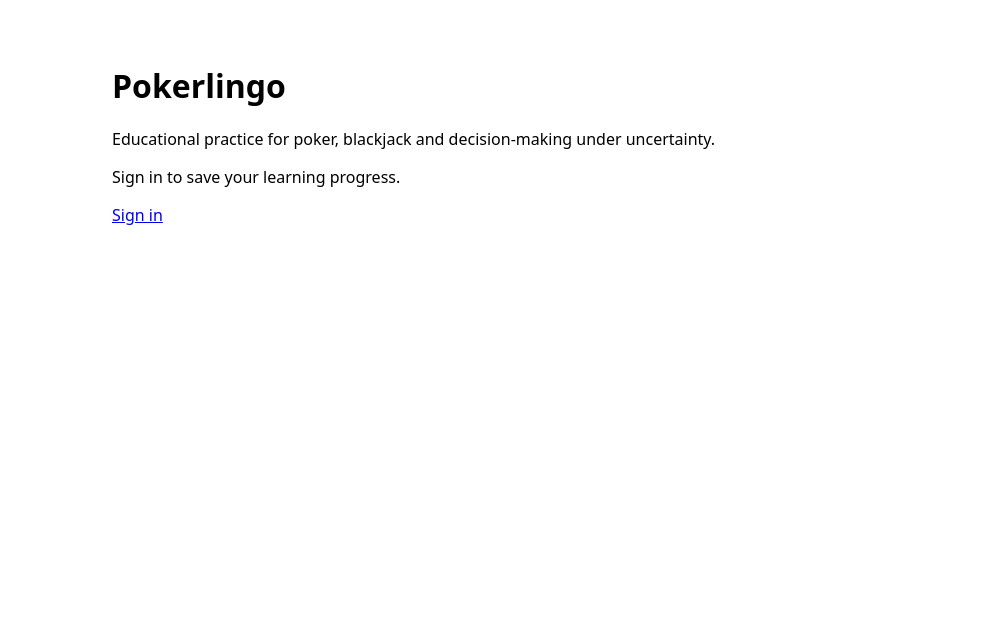
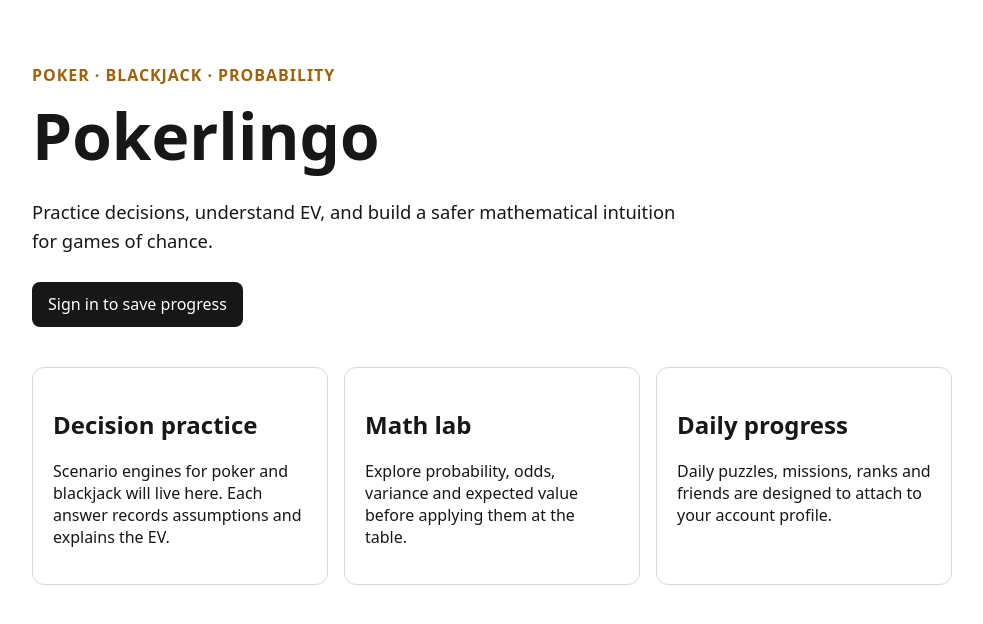
Before and after one commit to guangnn-161/Pokerlingo, a Next.js app in the folder apps/web/: page / in a window 1280 px wide. Shown: the top 624 px of the page, without its empty margins (148-1131 px from the left). Built offline with nearby package versions, Linux system fonts and the light colour scheme; no server answers.

Commit message:
feat(web): add learner home and profile entry point

```diff
--- a/apps/web/app/page.tsx
+++ b/apps/web/app/page.tsx
@@ -1,11 +1,35 @@
 import Link from "next/link";
 import { auth } from "@/auth";
+
+const cardStyle = {
+  border: "1px solid #d7d7d7",
+  borderRadius: 12,
+  padding: "1.25rem",
+  background: "#fff"
+};
+
 export default async function Home() {
   const session = await auth();
-  return <main style={{ maxWidth: 760, margin: "4rem auto", fontFamily: "system-ui", padding: "0 1rem" }}>
-    <h1>Pokerlingo</h1>
-    <p>Educational practice for poker, blackjack and decision-making under uncertainty.</p>
-    <p>{session?.user ? `Signed in as ${session.user.email ?? session.user.name ?? "learner"}.` : "Sign in to save your learning progress."}</p>
-    <Link href={session?.user ? "/api/me" : "/login"}>{session?.user ? "View session API" : "Sign in"}</Link>
+  const learner = session?.user;
+
+  return <main style={{ maxWidth: 920, margin: "4rem auto", fontFamily: "system-ui", padding: "0 1rem", color: "#171717" }}>
+    <section style={{ marginBottom: "2.5rem" }}>
+      <p style={{ color: "#a16207", fontWeight: 700, letterSpacing: ".06em", textTransform: "uppercase", margin: 0 }}>Poker · Blackjack · Probability</p>
+      <h1 style={{ fontSize: "clamp(2.25rem, 6vw, 4rem)", margin: ".35rem 0 .75rem" }}>Pokerlingo</h1>
+      <p style={{ fontSize: "1.15rem", maxWidth: 660, lineHeight: 1.6 }}>
+        Practice decisions, understand EV, and build a safer mathematical intuition for games of chance.
+      </p>
+      {learner ? <div style={{ display: "flex", gap: ".75rem", alignItems: "center", flexWrap: "wrap" }}>
+        <span>Signed in as <strong>{learner.name ?? learner.email ?? "learner"}</strong>.</span>
+        <Link href="/profile">Open profile</Link>
+        <Link href="/api/me">Session API</Link>
+      </div> : <Link href="/login" style={{ display: "inline-block", marginTop: ".5rem", padding: ".7rem 1rem", background: "#171717", color: "white", borderRadius: 8, textDecoration: "none" }}>Sign in to save progress</Link>}
+    </section>
+
+    <section aria-label="Learning areas" style={{ display: "grid", gridTemplateColumns: "repeat(auto-fit, minmax(210px, 1fr))", gap: "1rem" }}>
+      <article style={cardStyle}><h2>Decision practice</h2><p>Scenario engines for poker and blackjack will live here. Each answer records assumptions and explains the EV.</p></article>
+      <article style={cardStyle}><h2>Math lab</h2><p>Explore probability, odds, variance and expected value before applying them at the table.</p></article>
+      <article style={cardStyle}><h2>Daily progress</h2><p>Daily puzzles, missions, ranks and friends are designed to attach to your account profile.</p></article>
+    </section>
   </main>;
 }
```
